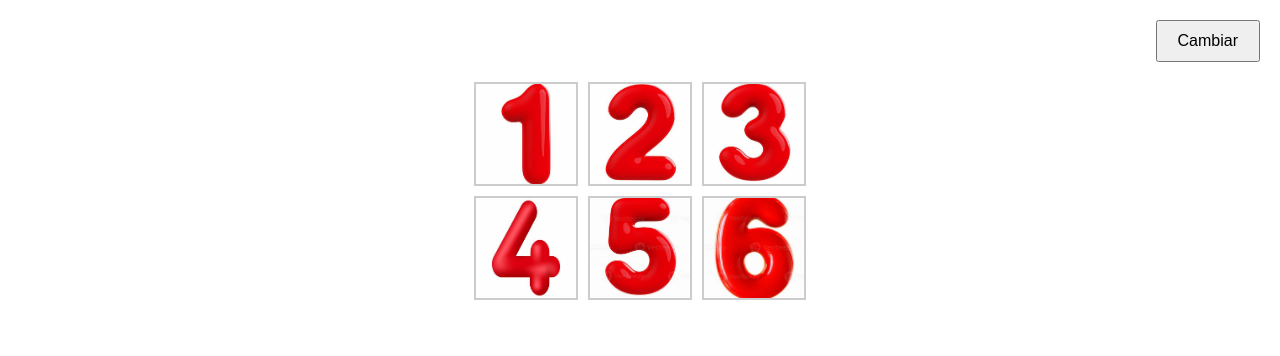
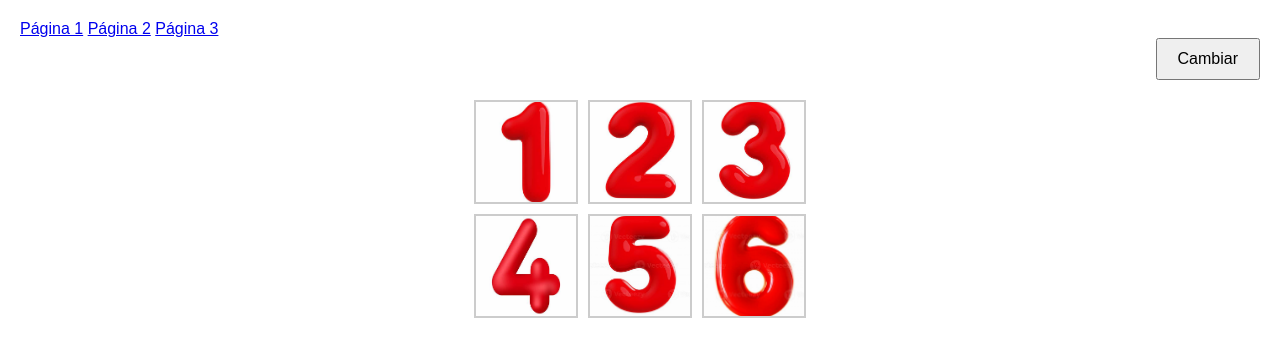
Before and after one commit to Majo7954/evalTecWeb, a plain HTML site: page cambiar.html in a window 1280 px wide. Drawn offline with Linux system fonts and the light colour scheme.

Commit message:
agregando barra de navegacion

```diff
--- a/cambiar.html
+++ b/cambiar.html
@@ -6,6 +6,12 @@
   <link rel="stylesheet" href="stylecambiar.css">
 </head>
 <body>
+
+  <nav>
+    <a href="index.html">Página 1</a>
+    <a href="cambiar.html">Página 2</a>
+    <a href="calculadoraIMC.html">Página 3</a>
+  </nav>
 
   <div class="top-bar">
     <button onclick="invertir()">Cambiar</button>
```
